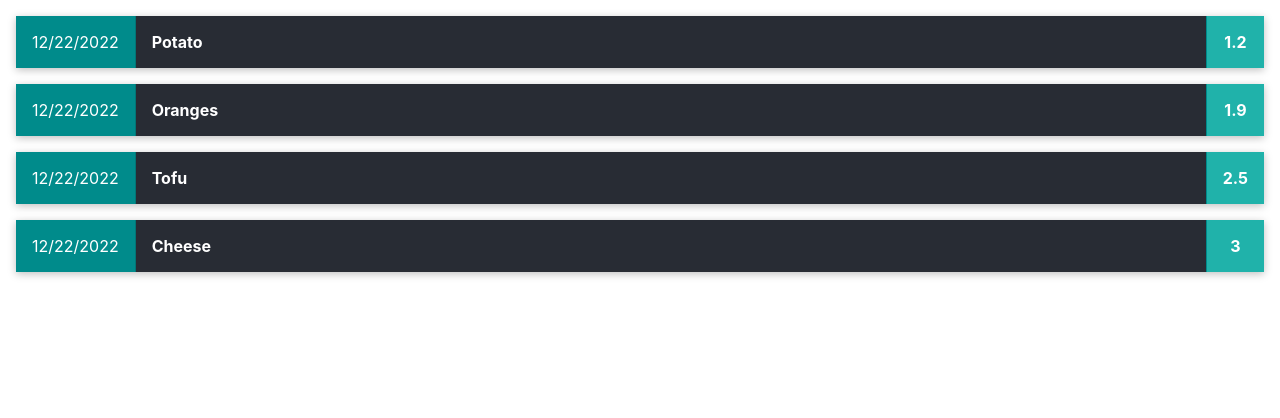
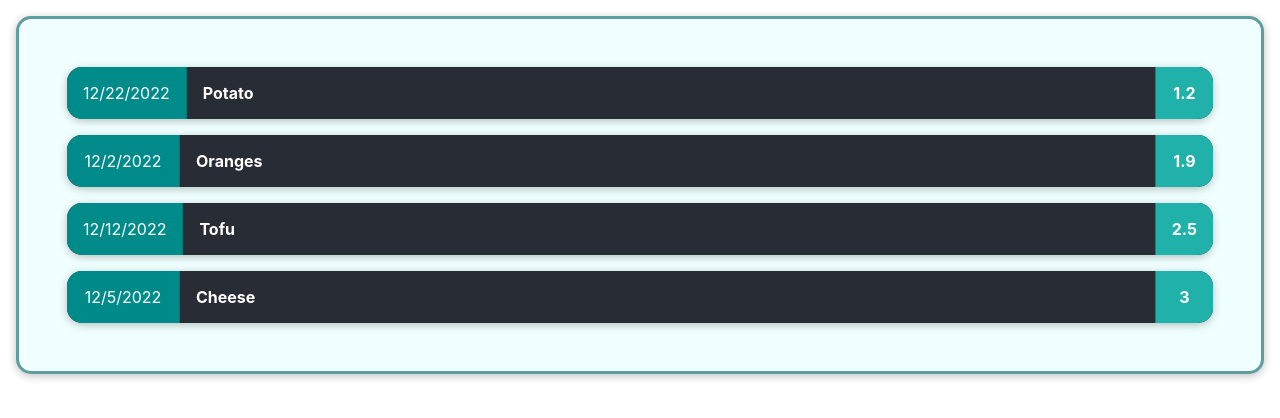
Before and after one commit to bchen2890/react, a React (Create React App) app in the folder tutorial-app/: page / in a window 1280 px wide. Shown: the top 418 px of the page. Built offline with nearby package versions, Linux system fonts and the light colour scheme.

Commit message:
Card
props.childre, props.className

```diff
--- a/tutorial-app/src/App.css
+++ b/tutorial-app/src/App.css
@@ -28,6 +28,10 @@
   color: #61dafb;
 }
 
+.border {
+  border:3px solid cadetblue;
+}
+
 @keyframes App-logo-spin {
   from {
     transform: rotate(0deg);
--- a/tutorial-app/src/App.js
+++ b/tutorial-app/src/App.js
@@ -1,6 +1,6 @@
-import logo from './logo.svg';
 import './App.css';
-import ListItem from './components/ListItem';
+import List from './components/List';
+import Card from './components/Card';
 
 function App() {
   const list = [
@@ -8,19 +8,21 @@ function App() {
       date: new Date(2022, 11, 22), name: "Potato", price: 1.2
     },
     {
-      date: new Date(2022, 11, 22), name: "Oranges", price: 1.9
+      date: new Date(2022, 11, 2), name: "Oranges", price: 1.9
     },
     {
-      date: new Date(2022, 11, 22), name: "Tofu", price: 2.5
+      date: new Date(2022, 11, 12), name: "Tofu", price: 2.5
     },
     {
-      date: new Date(2022, 11, 22), name: "Cheese", price: 3
+      date: new Date(2022, 11, 5), name: "Cheese", price: 3
     }
   ];
 
   return (
     <div className="App">
-      {list.map(i=> <ListItem date={i.date} name={i.name} price={i.price}/>)}
+      <Card className="border">
+        <List items={list}/>
+      </Card>
     </div>
   );
 }
--- /dev/null
+++ b/tutorial-app/src/components/Card.css
@@ -0,0 +1,7 @@
+.card {
+    padding: 2rem;
+    background-color: azure;
+    border-radius: 15px;
+    box-shadow: 0 2px 8px rgba(0, 0, 0, 0.25);
+    margin: 1rem;
+}
--- /dev/null
+++ b/tutorial-app/src/components/Card.js
@@ -0,0 +1,12 @@
+
+import './Card.css';
+
+
+function Card (props){
+    const className = 'card ' + props.className;
+    return <div className={className}>
+        {props.children}
+    </div>
+}
+
+export default Card;
--- /dev/null
+++ b/tutorial-app/src/components/List.css
@@ -0,0 +1,5 @@
+.list {
+  flex: content;
+  flex-direction: column;
+  justify-content: space-evenly;
+}
--- /dev/null
+++ b/tutorial-app/src/components/List.js
@@ -0,0 +1,12 @@
+import  ListItem from "./ListItem"
+import './List.css';
+
+function List({ items }) {
+  return (
+	<div className='list'>
+        {items.map(i=> <ListItem date={i.date} name={i.name} price={i.price}/>)}
+	</div>
+  )
+}
+
+export default List;
--- a/tutorial-app/src/components/ListItem.css
+++ b/tutorial-app/src/components/ListItem.css
@@ -5,6 +5,7 @@
     box-shadow: 0 2px 8px rgba(0, 0, 0, 0.25);
     margin: 1rem;
     background-color: #282c34;
+    border-radius: 15px;
   }
 
   .list-item-name {
@@ -32,6 +33,8 @@
     padding: 1rem;
     border-left: 1px groove #008B8B;
     min-width: 25px;
+    border-top-right-radius: 15px;
+    border-bottom-right-radius: 15px;
   }
 
   .list-item-date {
@@ -40,4 +43,7 @@
     background-color: #008B8B;
     border-right: 1px groove #027676;
     padding: 1rem;
+    border-top-left-radius: 15px;
+    border-bottom-left-radius: 15px;
+    min-width: 80px;
   }
```
